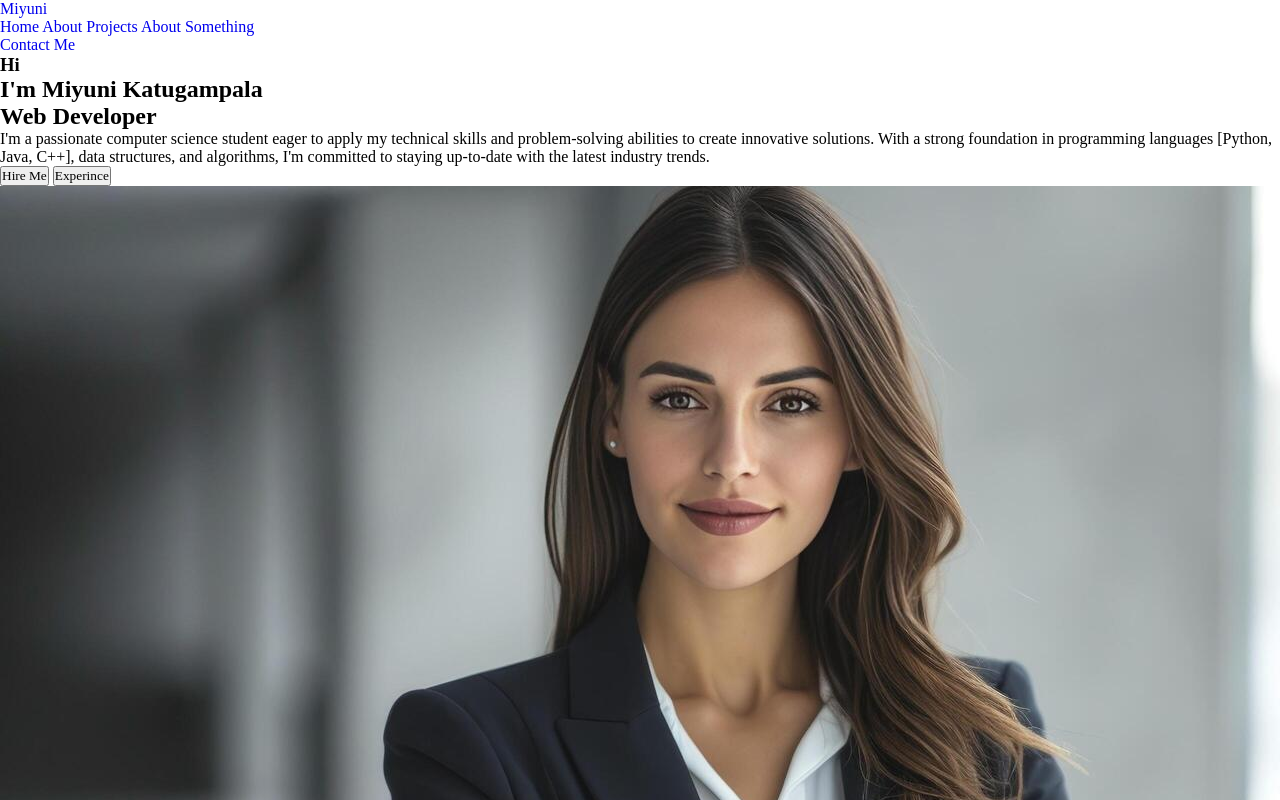
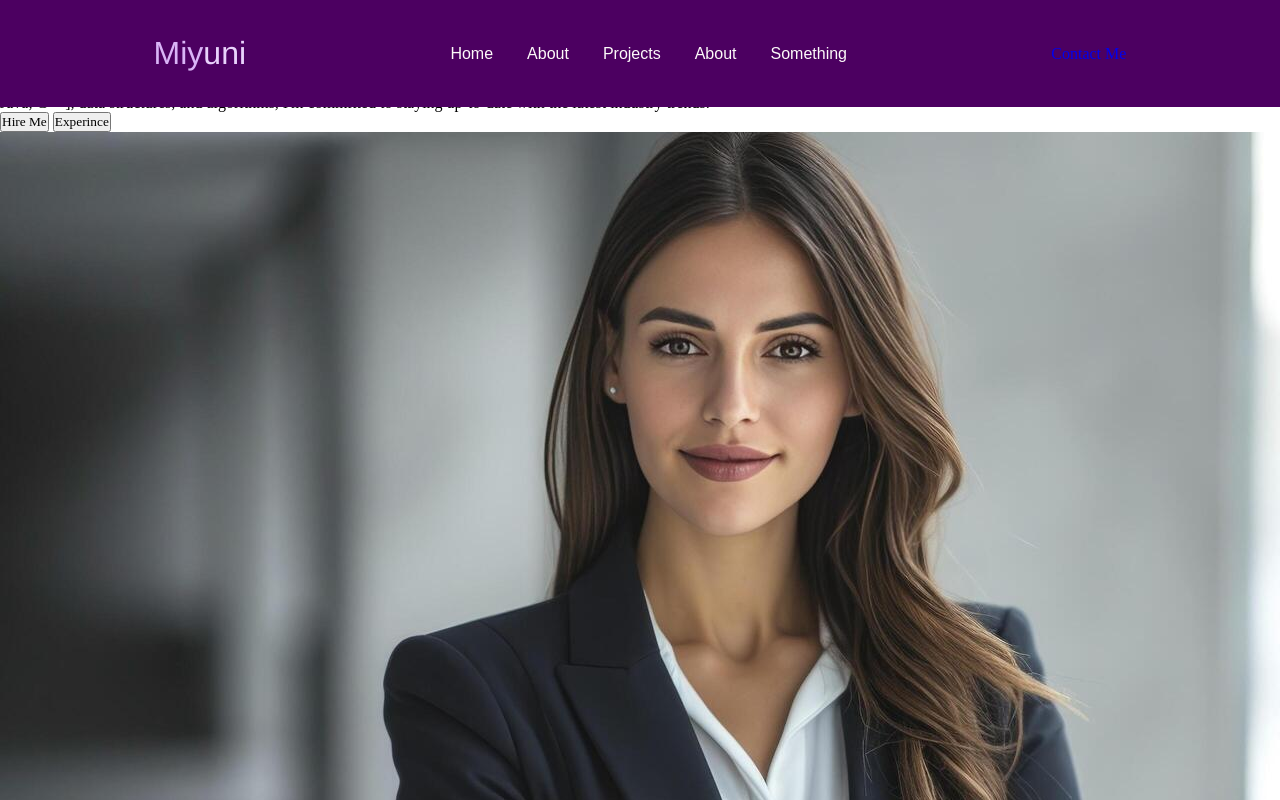
Before and after one commit to MiyuniKatugampala/Portfolio, a plain HTML site: page CW Portfolio/Main Page.html in a window 1280 px wide. Shown: the top 800 px of the page. Drawn offline with Linux system fonts and the light colour scheme.

Commit message:
edited css part in navigation bar and the header

```diff
--- a/CW Portfolio/style.css
+++ b/CW Portfolio/style.css
@@ -4,5 +4,37 @@
     box-sizing: border-box;
     font-family: 'Times New Roman', Times, serif;
     text-decoration: none;
+}
+
+header {
+    position: fixed;
+    top: 0;
+    left: 0;
+    width: 100%;
+    padding: 35px 12%;
+    background: rgb(76, 0, 97);
+    backdrop-filter: blur(10px);
+    display: flex;
+    justify-content: space-between;
+    align-items: center;
+    z-index: 100;
 
 }
+
+.logo {
+    font-family: 'Franklin Gothic Medium', 'Arial Narrow', Arial, sans-serif;
+    font-size: xx-large;
+    color: rgb(233, 210, 252)
+}
+
+.logo span {
+    font-family: 'Franklin Gothic Medium', 'Arial Narrow', Arial, sans-serif;
+    color: rgb(217, 180, 247)
+}
+
+.navList a {
+    font-family: sans-serif;
+    color: rgb(253, 250, 250);
+    display: inline;
+    padding: 15px;
+}
```
